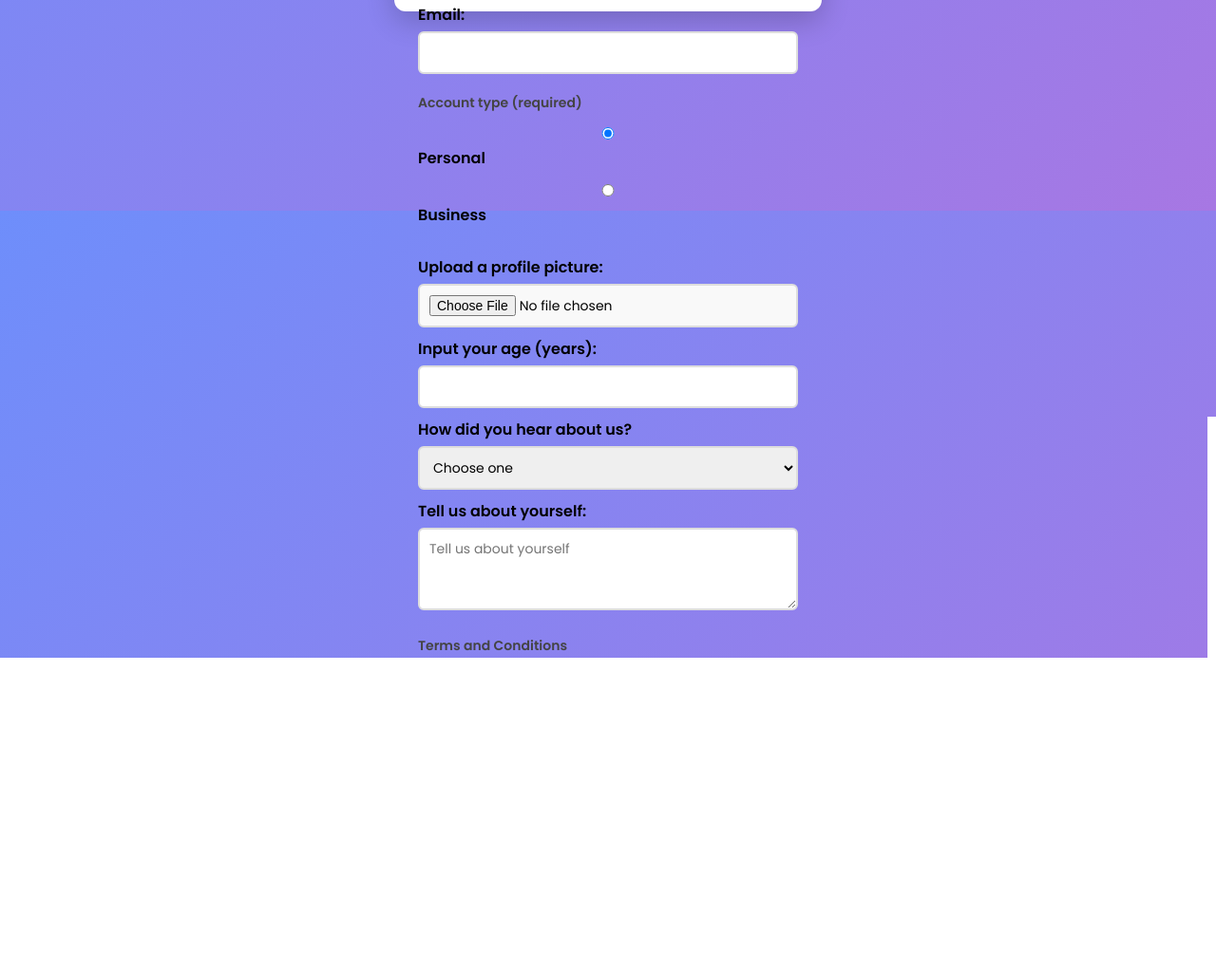
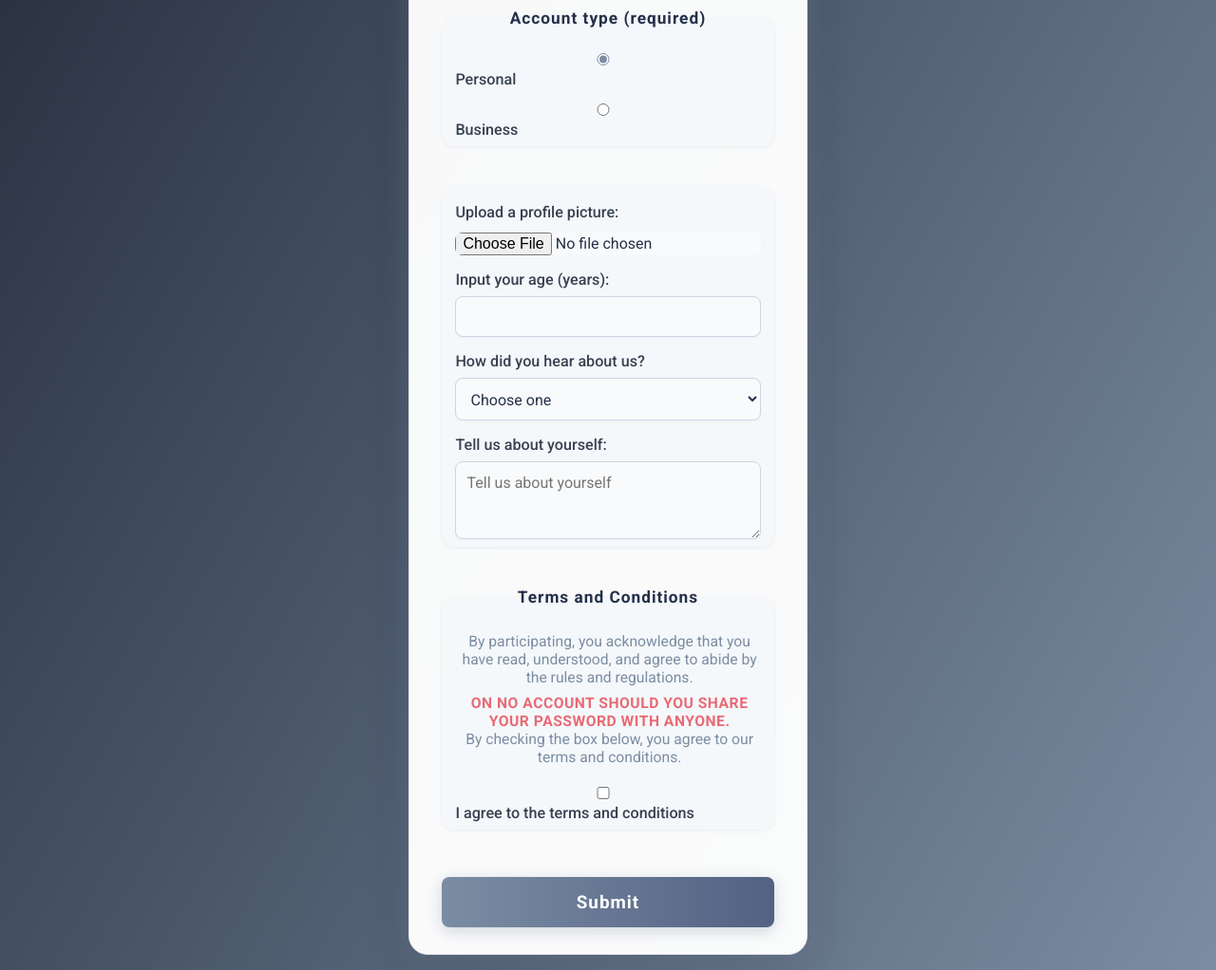
Before and after one commit to melodykellynwaogu/register-form, a plain HTML site: page index.html in a window 1280 px wide. Shown: the part 578-1600 px from the top of the page at 95% size. Before the commit the page ends 1508 px from the top, so only its background shows below. Drawn offline with Linux system fonts and the light colour scheme.

Commit message:
Update style.css

```diff
--- a/style.css
+++ b/style.css
@@ -1,121 +1,182 @@
-@import url('https://fonts.googleapis.com/css2?family=Poppins:wght@300;400;600&display=swap');
+@import url('https://fonts.googleapis.com/css2?family=Roboto:wght@400;500;700&display=swap');
 
 * {
     margin: 0;
     padding: 0;
     box-sizing: border-box;
-    font-family: 'Poppins', sans-serif;
+    font-family: 'Roboto', 'Segoe UI', Arial, sans-serif;
 }
 
 body {
-    background: linear-gradient(135deg, #6e8efb, #a777e3);
+    min-height: 100vh;
+    background: linear-gradient(120deg, #1c2331 0%, #7b8da3 100%);
     display: flex;
+    align-items: center;
     justify-content: center;
-    align-items: center;
-    height: 100vh;
-    padding: 20px;
-    font-size: 2
+    padding: 16px;
 }
 
 form {
-    background: #ffffff;
-    padding: 25px;
+    background: rgba(255,255,255,0.97);
+    border-radius: 20px;
+    box-shadow: 0 16px 48px #1c233133, 0 2px 24px 4px #7b8da355;
+    max-width: 420px;
     width: 100%;
-    height: 50%;
-    max-width: 450px;
-    border-radius: 12px;
-    box-shadow: 0 10px 30px rgba(0, 0, 0, 0.2);
+    padding: 38px 34px 28px 34px;
+    display: flex;
+    flex-direction: column;
+    gap: 1.6rem;
     text-align: center;
+    border: 1px solid #e3e7ee;
 }
 
 h1 {
-    font-size: 24px;
-    color: #333;
-    margin-bottom: 10px;
-    font-weight: 600;
+    font-size: 2.2rem;
+    color: #24304a;
+    font-weight: 700;
+    letter-spacing: 1.5px;
+    margin-bottom: 0.25rem;
 }
 
-p {
-    font-size: 14px;
-    color: #555;
-    margin-bottom: 15px;
-}
-
-label {
-    display: block;
-    font-weight: 600;
-    margin: 10px 0 5px;
-    text-align: left;
-}
-
-input, select, textarea {
-    width: 100%;
-    padding: 10px;
-    margin-top: 5px;
-    border: 2px solid #ddd;
-    border-radius: 6px;
-    font-size: 14px;
-    transition: 0.3s;
-}
-
-input:focus, select:focus, textarea:focus {
-    border-color: #6e8efb;
-    outline: none;
-    box-shadow: 0 0 5px rgba(110, 142, 251, 0.5);
+form > p {
+    font-size: 1.04rem;
+    color: #536183;
+    margin-bottom: 1.1rem;
+    font-weight: 500;
 }
 
 fieldset {
     border: none;
-    margin: 15px 0;
+    background: #f5f8fb;
+    border-radius: 14px;
+    margin-bottom: 1.1rem;
+    padding: 1.1rem 0.9rem 0.3rem 0.9rem;
+    box-shadow: 0 1px 4px #7b8da322;
+    display: flex;
+    flex-direction: column;
+    gap: 0.8rem;
+}
+
+legend {
+    color: #24304a;
+    font-weight: 700;
+    font-size: 1.08rem;
+    margin-bottom: 0.6rem;
+    letter-spacing: 1px;
+    padding-left: 4px;
+    padding-right: 4px;
+}
+
+label {
+    color: #374151;
+    font-size: 1.01rem;
+    margin-bottom: 0.2rem;
+    display: flex;
+    flex-direction: column;
+    gap: 0.3rem;
+    font-weight: 500;
     text-align: left;
 }
 
-legend {
-    font-weight: 600;
-    font-size: 14px;
-    color: #444;
+input[type="text"],
+input[type="password"],
+input[type="email"],
+input[type="number"],
+textarea,
+select {
+    padding: 0.7rem;
+    border-radius: 8px;
+    border: 1.5px solid #cfd5e4;
+    outline: none;
+    font-size: 1rem;
+    background: #f9fafb;
+    color: #24304a;
+    margin-top: 0.2rem;
+    box-shadow: 0 1px 2px #7b8da311;
+    transition: border 0.2s, box-shadow 0.2s, background 0.2s;
 }
 
-input[type="radio"] {
-    margin-right: 8px;
+input[type="text"]:focus,
+input[type="password"]:focus,
+input[type="email"]:focus,
+input[type="number"]:focus,
+textarea:focus,
+select:focus {
+    border-color: #7b8da3;
+    background: #f5f8fb;
+    box-shadow: 0 0 8px #7b8da344;
 }
 
 input[type="file"] {
-    background: #f9f9f9;
-    padding: 10px;
+    margin-top: 0.4rem;
+    color: #24304a;
+    background: #f9fafb;
+    border-radius: 8px;
+    font-size: 1rem;
 }
 
-.modal p {
-    font-size: 12px;
-    color: #666;
+input[type="radio"],
+input[type="checkbox"] {
+    accent-color: #7b8da3;
+    margin-right: 0.7em;
 }
 
-input[type="checkbox"] {
-    margin-right: 5px;
+textarea {
+    resize: vertical;
+    min-height: 60px;
+    max-height: 220px;
+}
+
+fieldset > p {
+    color: #7b8da3;
+    font-size: 0.98rem;
+    margin-bottom: 0.6rem;
+    padding-left: 0.2rem;
 }
 
 input[type="submit"] {
-    background: linear-gradient(90deg, #6e8efb, #a777e3);
-    color: white;
+    width: 100%;
+    background: linear-gradient(90deg, #7b8da3 0%, #536183 100%);
+    color: #fff;
+    font-size: 1.18rem;
+    font-weight: 700;
+    letter-spacing: 1px;
     border: none;
-    padding: 12px;
-    font-size: 16px;
-    border-radius: 6px;
+    border-radius: 8px;
+    padding: 0.95rem 0;
+    margin-top: 0.4rem;
     cursor: pointer;
-    transition: 0.3s;
-    display: block;
-    width: 100%;
-    margin-top: 10px;
+    box-shadow: 0 4px 16px #7b8da355;
+    transition: background 0.3s, color 0.2s, transform 0.15s;
 }
 
 input[type="submit"]:hover {
-    background: linear-gradient(90deg, #5b78f6, #9063e1);
-    transform: scale(1.02);
+    background: linear-gradient(90deg, #536183 0%, #7b8da3 100%);
+    color: #fff;
+    transform: translateY(-2px) scale(1.02);
 }
 
-@media (max-width: 480px) {
+em {
+    color: #e86a75;
+    font-style: normal;
+    font-weight: 600;
+    letter-spacing: 0.5px;
+    display: block;
+    margin-top: 0.5rem;
+}
+
+@media (max-width: 600px) {
     form {
-        width: 100%;
-        padding: 20px;
+        padding: 1.2rem 0.5rem 1rem 0.5rem;
+        width: 99vw;
+    }
+    fieldset {
+        padding: 0.7rem 0.2rem 0.3rem 0.2rem;
+    }
+    label {
+        font-size: 0.99rem;
+    }
+    input[type="submit"] {
+        font-size: 1rem;
     }
 }
```
